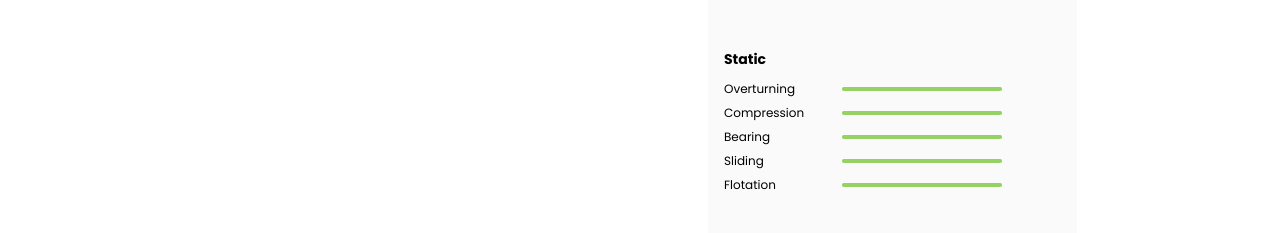
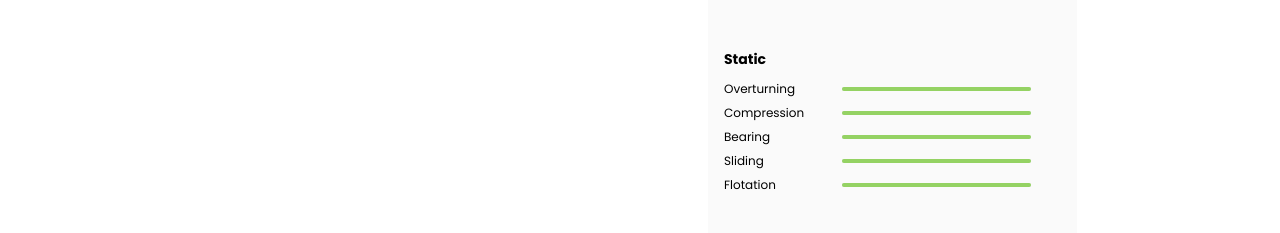
Before and after one commit to EyasuEmana/RetailingWallProj, a React (Create React App) app: page / in a window 1280 px wide. Shown: the part 562-795 px from the top of the page. Built offline with nearby package versions, Linux system fonts and the light colour scheme; no server answers.

Commit message:
DCR alignment correction made

```diff
--- a/src/components/OutputComponent.js
+++ b/src/components/OutputComponent.js
@@ -24,7 +24,7 @@ const OutputComponent = ({ title, value, sf }) => {
           {title}
         </Typography>
       </Grid>
-      <Grid item sm={6} xs={9}>
+      <Grid item sm={7} xs={9}>
         <Box>
           <LinearProgress
             variant="determinate"
@@ -42,7 +42,7 @@ const OutputComponent = ({ title, value, sf }) => {
           />
         </Box>
       </Grid>
-      <Grid item sm={2} xs={3}>
+      <Grid item sm={1} xs={3} /* sx={{backgroundColor:"red"}} */>
         <Typography
           sx={{ fontSize: "12px", fontWeight: 400, marginBottom: "6px" }}
         >
```
